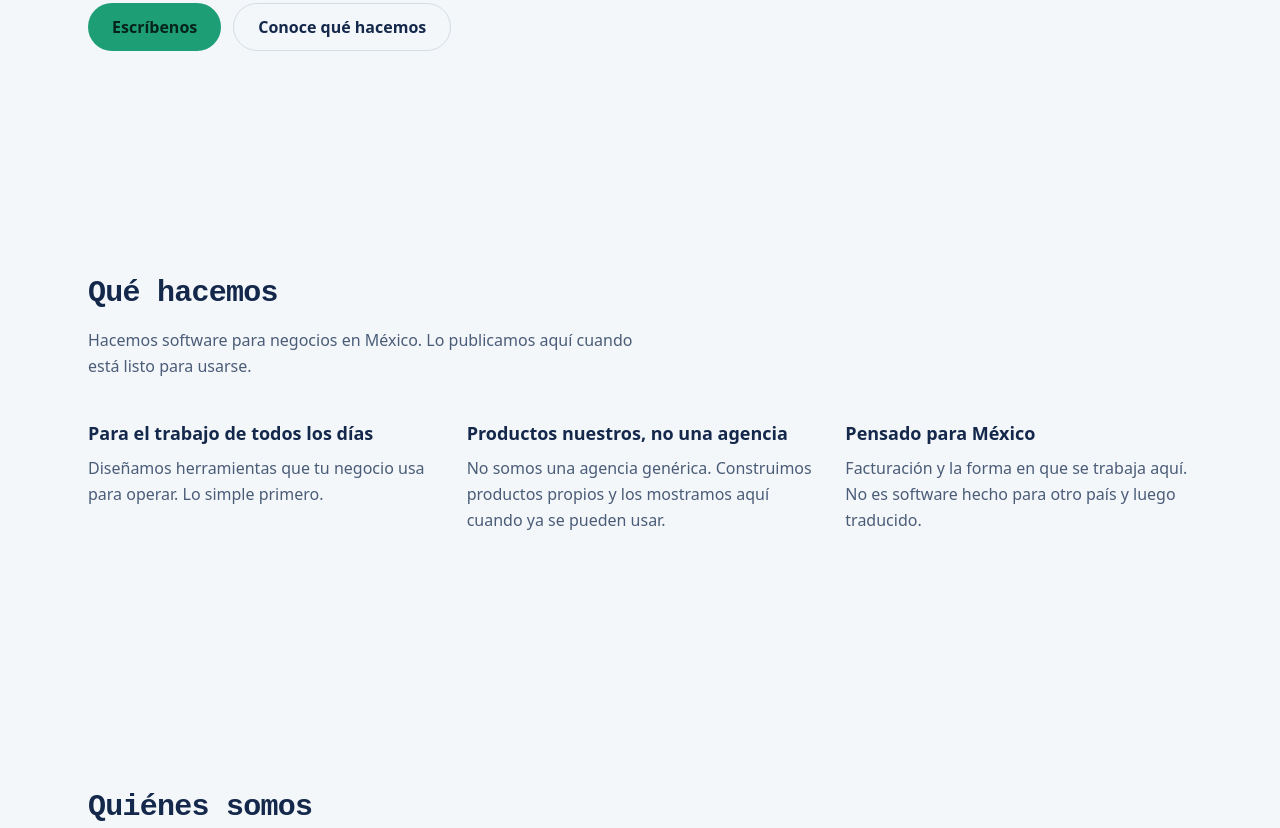
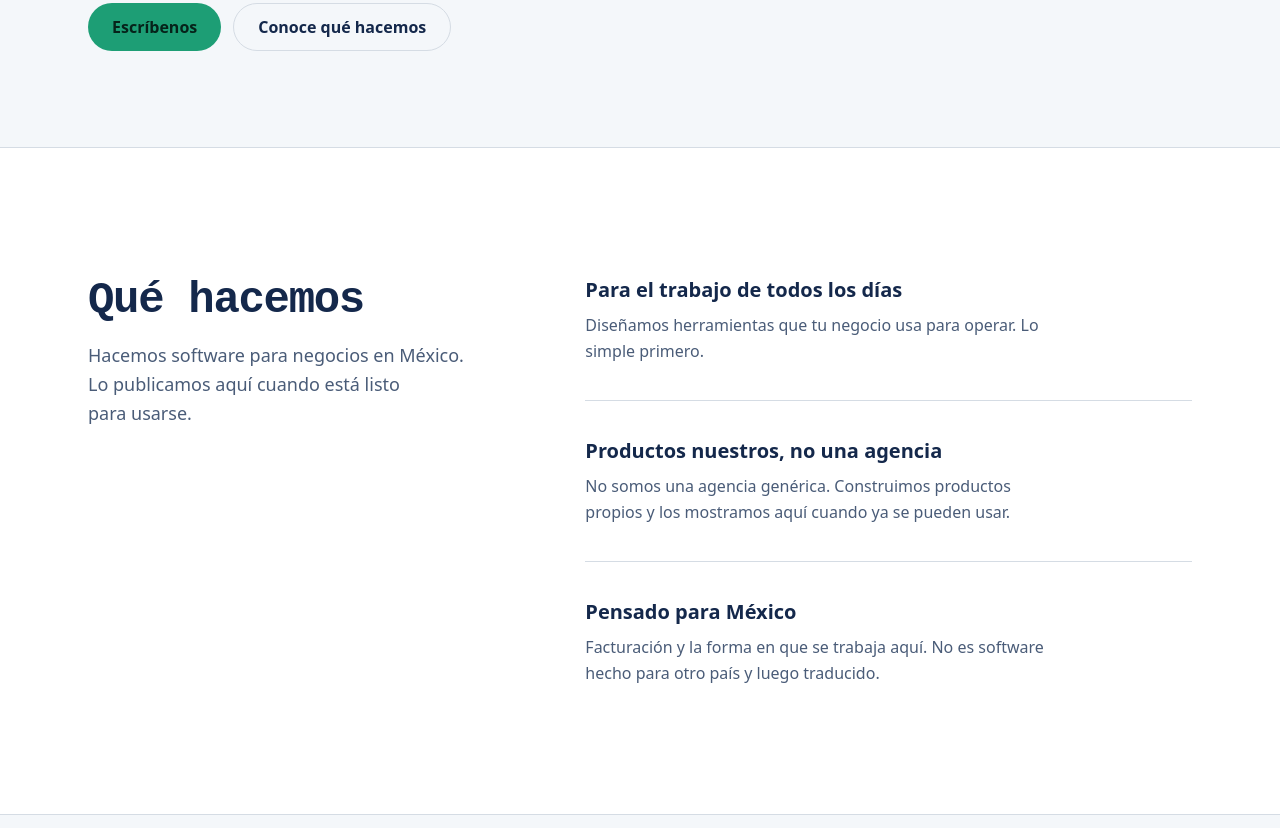
Before and after one commit to JuniorLabs-corp/juniorlabs-web, an Astro site: page / in a window 1280 px wide. Shown: the part 663-1491 px from the top of the page. Built offline with nearby package versions, Linux system fonts and the light colour scheme; Astro itself is replaced by a stand-in of ours.

Commit message:
feat: sección qué hacemos
- Título, intro y tres bloques con el copy exacto de Marketing desde site.ts
- Banda de superficie con bordes para separarla del hero
- Desde 1024px: título e intro a la izquierda (sticky) y bloques a la derecha; en móvil, una columna
- Bloques separados por líneas finas, sin numeración (no son una secuencia)

```diff
--- a/src/components/sections/QueHacemos.astro
+++ b/src/components/sections/QueHacemos.astro
@@ -5,19 +5,64 @@ import { site } from '../../content/site';
 const { id, title, intro, blocks } = site.queHacemos;
 ---
 
-<section id={id} aria-labelledby={`${id}-title`} class="py-section">
-	<Container>
-		<h2 id={`${id}-title`} class="font-mono text-3xl font-bold tracking-tight">{title}</h2>
-		<p class="mt-4 max-w-[60ch] leading-relaxed text-text-secondary">{intro}</p>
-		<ul class="mt-10 grid gap-8 md:grid-cols-3">
+<section id={id} aria-labelledby={`${id}-title`} class="que-hacemos py-section">
+	<Container class="grid gap-10 lg:grid-cols-[minmax(0,5fr)_minmax(0,7fr)] lg:gap-16">
+		<!-- Título e intro acompañan la lectura de los bloques en escritorio -->
+		<div class="lg:sticky lg:top-28 lg:self-start">
+			<h2 id={`${id}-title`} class="section-title font-mono font-bold">{title}</h2>
+			<p class="mt-4 max-w-[38ch] text-lg leading-relaxed text-pretty text-text-secondary">{intro}</p>
+		</div>
+
+		<ul class="blocks">
 			{
 				blocks.map((block) => (
-					<li>
-						<h3 class="text-lg font-semibold">{block.title}</h3>
-						<p class="mt-2 leading-relaxed text-text-secondary">{block.text}</p>
+					<li class="block-row">
+						<h3 class="text-lg font-semibold sm:text-xl">{block.title}</h3>
+						<p class="mt-2 max-w-[52ch] leading-relaxed text-pretty text-text-secondary">{block.text}</p>
 					</li>
 				))
 			}
 		</ul>
 	</Container>
 </section>
+
+<style>
+	@layer components {
+		.que-hacemos {
+			/* Banda de superficie que separa la sección del hero */
+			background: var(--surface);
+			border-block: 1px solid var(--border);
+		}
+
+		.section-title {
+			font-size: clamp(1.875rem, 1.4rem + 2vw, 2.75rem);
+			line-height: 1.1;
+			letter-spacing: -0.03em;
+		}
+
+		.block-row {
+			padding-block: 1.75rem;
+			border-top: 1px solid var(--border);
+		}
+
+		.block-row:last-child {
+			border-bottom: 1px solid var(--border);
+		}
+
+		@media (width >= 64rem) {
+			.block-row {
+				padding-block: 2.25rem;
+			}
+
+			.block-row:first-child {
+				border-top: 0;
+				padding-top: 0;
+			}
+
+			.block-row:last-child {
+				border-bottom: 0;
+				padding-bottom: 0;
+			}
+		}
+	}
+</style>
```
